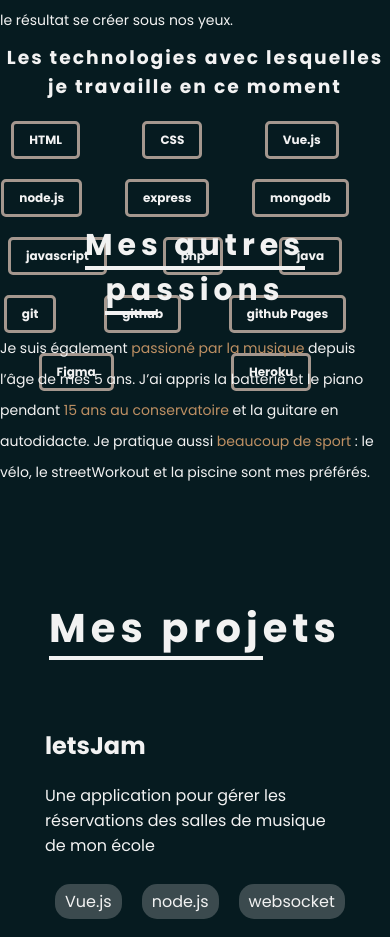
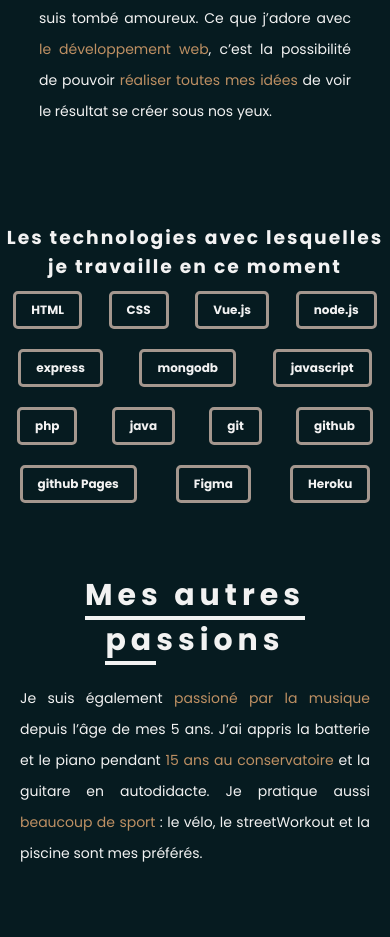
Before and after one commit to RomainGuarinoni/portfolio, a Vue app: page /#/first-page in a window 390 px wide. Before the commit this address led to /#/. Shown: the part 1040-1977 px from the top of the page. Built offline with nearby package versions, Linux system fonts and the light colour scheme.

Commit message:
finition responsive

```diff
--- a/src/components/Aboutme.vue
+++ b/src/components/Aboutme.vue
@@ -120,6 +120,11 @@
     flex: 1;
     justify-content: space-around !important;
   }
+  .pres,
+  .prog,
+  .bottom {
+    margin: 10px 0 !important;
+  }
 }
 @media all and (max-width: 1024px) {
   .svg {
@@ -138,6 +143,46 @@
   }
   .bottom .svg {
     display: none !important;
+  }
+}
+@media all and (max-width: 904px) {
+  .prog {
+    width: 100% !important;
+  }
+  .tech {
+    justify-content: space-around !important;
+  }
+  .tech-item {
+    margin: 10px !important;
+  }
+  .bottom {
+    align-items: flex-start !important;
+  }
+  .pres {
+    align-items: center !important;
+    text-align: justify;
+  }
+  .passions {
+    display: flex;
+    flex-direction: column;
+    align-items: center !important;
+    text-align: justify;
+  }
+  .passions {
+    margin-top: 50px;
+  }
+}
+@media all and (max-width: 500px) {
+  .pres {
+    width: 80% !important;
+  }
+  .passions p {
+    padding: 0 20px;
+  }
+  .pres,
+  .prog,
+  .bottom {
+    margin: 60px 0 !important;
   }
 }
 * {
--- a/src/components/AppContainer.vue
+++ b/src/components/AppContainer.vue
@@ -83,7 +83,7 @@
 }
 @media all and (max-width: 1660px) and (min-width: 769px) {
   .pages {
-    height: 110vh !important;
+    height: 100vh !important;
   }
 }
 .pages {
@@ -93,7 +93,6 @@
   z-index: 1;
   overflow-y: scroll;
   scroll-behavior: smooth;
-  scroll-snap-type: y mandatory;
 }
 @media all and (max-width: 768px) {
   .pages {
--- a/src/components/Experience.vue
+++ b/src/components/Experience.vue
@@ -105,11 +105,11 @@
 }
 .boxAll {
   position: relative;
-  height: 86%;
-  overflow-y: scroll;
+  height: 85%;
   display: flex;
   justify-content: center;
   align-items: center;
+  overflow: scroll;
   padding-top: 130px;
   color: var(--txt);
 }
@@ -127,16 +127,44 @@
   width: 100%;
   height: 100%;
   display: flex;
-  flex-wrap: wrap;
+  flex-direction: column;
+  margin-top: 100px;
+  flex-wrap: nowrap;
   justify-content: center;
   align-items: flex-start;
+}
+
+@media all and (max-width: 1127px) {
+  .date {
+    display: flex !important;
+    align-items: center;
+    justify-content: flex-start;
+    width: 100% !important;
+  }
+  .date p {
+    margin-right: 30px;
+  }
+  .box-item {
+    align-items: center !important;
+    margin-top: 190px !important;
+  }
+  .item {
+    margin: 20px 0 !important;
+    width: 80% !important;
+  }
+}
+@media all and (max-width: 856px) {
+  .box-item {
+    margin-top: 250px !important;
+  }
 }
 .item {
   display: flex;
   flex-wrap: wrap;
   align-items: flex-start;
+
   justify-content: flex-start;
-  width: 70%;
+  width: auto;
 }
 .date {
   width: 200px;
--- a/src/components/Formations.vue
+++ b/src/components/Formations.vue
@@ -43,6 +43,14 @@
   .boxAll {
     padding-top: 110px !important;
     height: 87% !important;
+  }
+}
+@media all and (max-width: 1404px) {
+  .svg {
+    position: absolute !important;
+    right: 100px;
+    top: 100px;
+  display: none;
   }
 }
 @media all and (max-width: 1405px) {
--- a/src/components/ProjetDetail.vue
+++ b/src/components/ProjetDetail.vue
@@ -187,6 +187,14 @@
 </script>
 
 <style scoped>
+@media all and (max-width: 768px) {
+  .description {
+    width: 100% !important;
+  }
+  .content {
+    width: 80% !important;
+  }
+}
 .projetBox {
   background: var(--primary);
   width: 100%;
--- a/src/components/Projets.vue
+++ b/src/components/Projets.vue
@@ -229,6 +229,9 @@
   .caroussel-box-template {
     width: 850px !important;
   }
+  .caroussel-right img {
+    width: 400px !important;
+  }
 }
 @media all and (max-width: 768px) {
   .caroussel {
@@ -253,6 +256,26 @@
     width: 100% !important;
     display: flex;
     justify-content: center;
+  }
+  ::-webkit-scrollbar {
+    width: 2px !important;
+    color: var(--brown) !important;
+  }
+}
+@media all and (max-width: 1185px) {
+  .caroussel-left {
+    font-size: 15px !important;
+  }
+}
+@media all and (max-width: 768px) {
+  .caroussel-left {
+    align-items: center !important;
+    text-align: justify;
+  }
+}
+@media all and (max-width: 625px) {
+  .caroussel-left {
+    width: 80% !important;
   }
 }
 .bouton-box {
@@ -313,9 +336,9 @@
 .caroussel-box-template {
   width: 1000px;
   height: 500px;
-  border: 3px solid #be9063;
   box-sizing: border-box;
-  box-shadow: 0px 0px 12px 2px rgba(160, 116, 116, 0.25);
+  border: 2px solid var(--brown);
+  border-radius: 20px;
   border-radius: 20px;
   display: flex;
   flex-wrap: wrap;
@@ -325,6 +348,7 @@
 .caroussel-content {
   display: flex;
   flex-wrap: wrap;
+
   justify-content: space-around;
   align-items: center;
   width: 100%;
@@ -332,14 +356,20 @@
 }
 .caroussel-right img {
   width: 500px;
+  box-shadow: 0px 0px 15px rgba(73, 73, 73, 0.342);
 }
 .caroussel-left {
-  width: 300px;
+  font-size: 20px;
+  width: 40%;
+  display: flex;
+  flex-direction: column;
+  justify-content: space-around;
+  height: 60%;
 }
 .caroussel-stack {
   display: flex;
   flex-wrap: wrap;
-  width: 350px;
+  width: 100%;
   justify-content: flex-start;
   align-items: center;
 }
--- a/src/main.js
+++ b/src/main.js
@@ -13,9 +13,6 @@
 import router from "./router";
 import store from "./store";
 
-import AOS from "aos";
-import "aos/dist/aos.css";
-
 library.add(faFacebookSquare);
 library.add(faGithub);
 library.add(faInstagram);
@@ -28,9 +25,6 @@
 Vue.config.productionTip = false;
 
 new Vue({
-  created() {
-    AOS.init();
-  },
   router,
   store,
   render: (h) => h(App),
```
Also changed, not shown: 1 other file (tests, documents, lock files or other folders).
